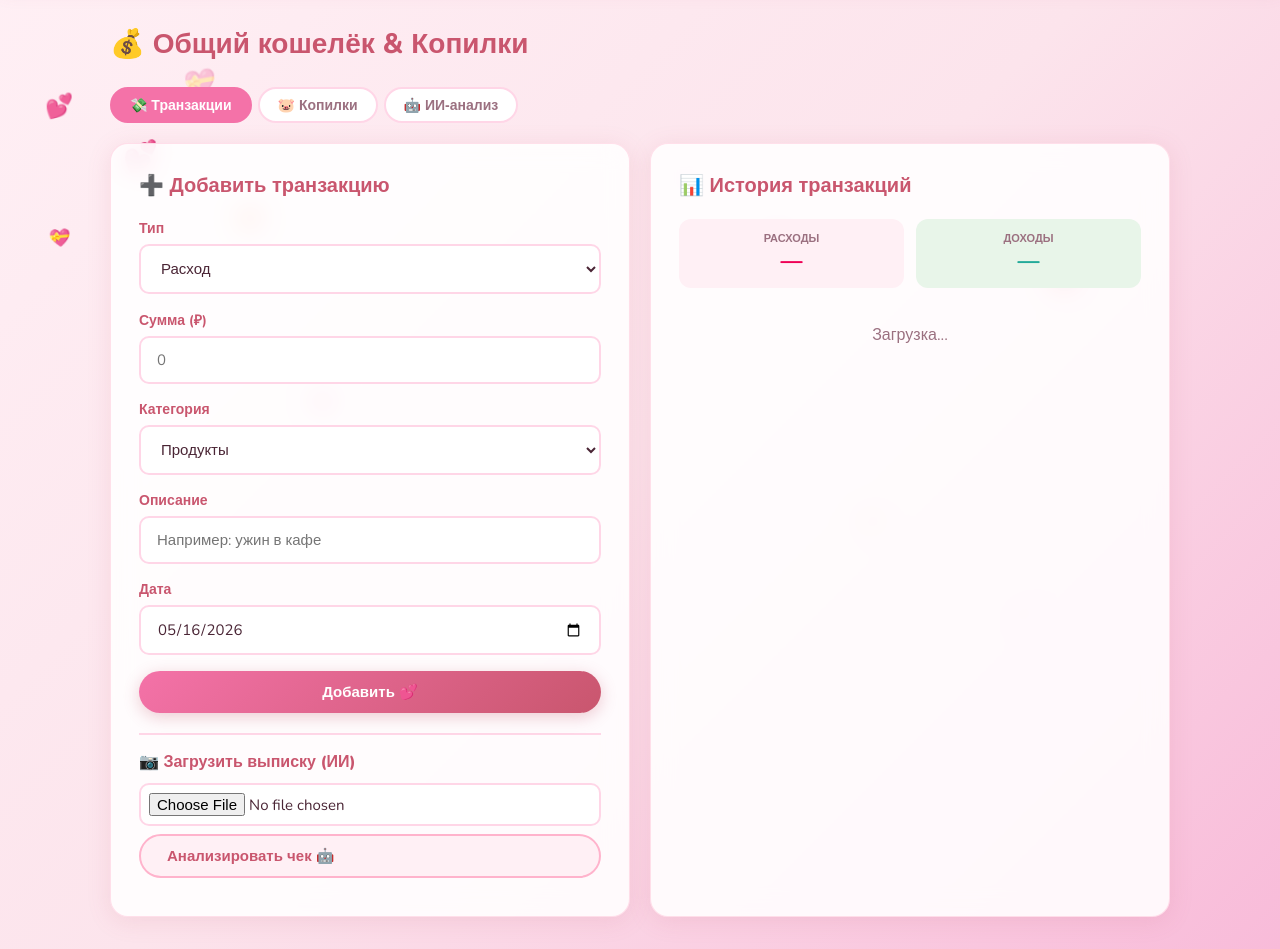
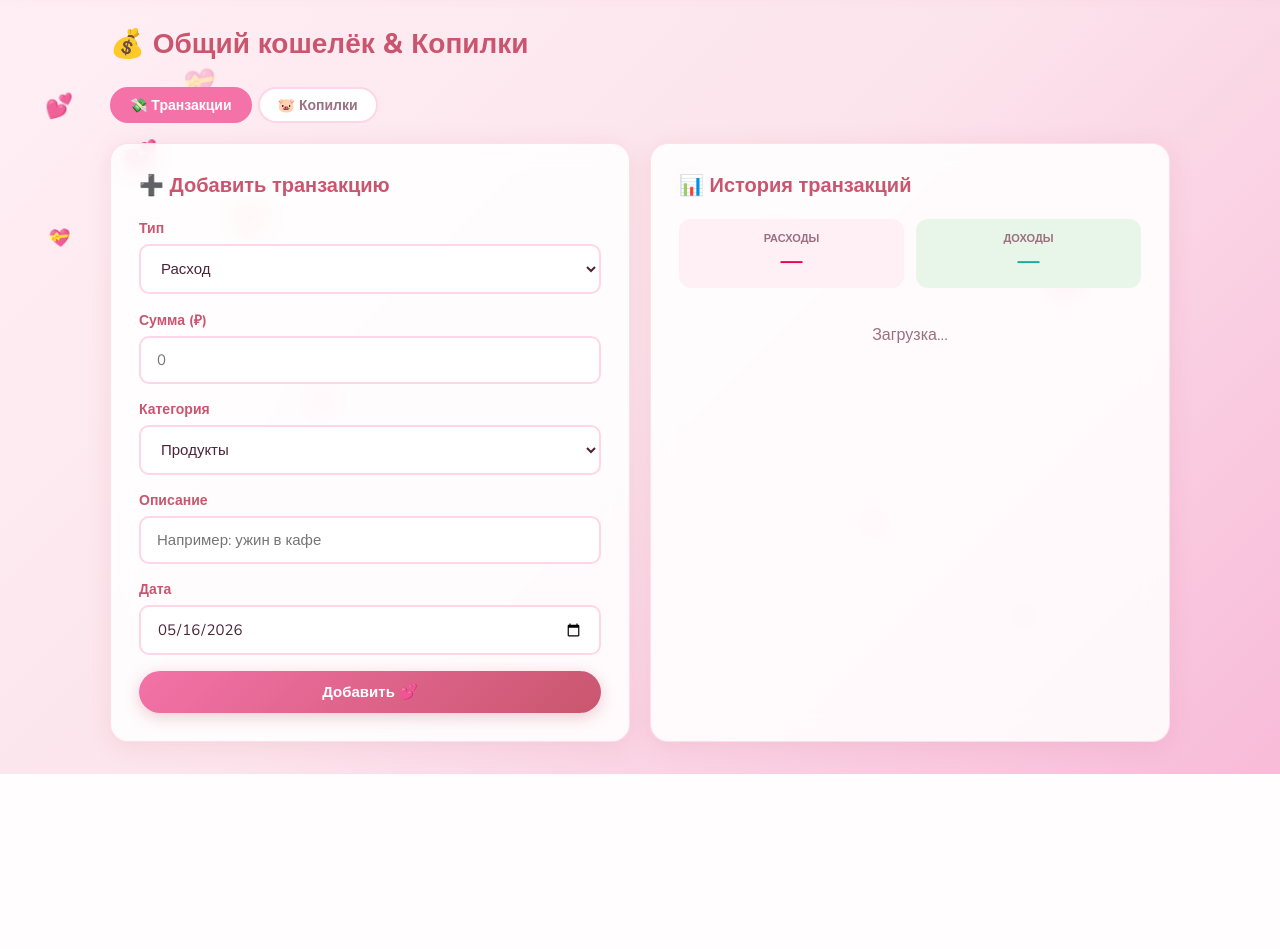
Before and after one commit to liubovtolka4eva-collab/2gether, a Python web app: template templates/wallet.html in a window 1280 px wide. Shown: the part 66-1015 px from the top of the page. After the commit the page ends 840 px from the top, so only its background shows below. Run offline with Jinja, Linux system fonts and the light colour scheme; the template is opened without the code that fills it, so the values that code supplies are empty.

Commit message:
Update wallet.html

```diff
--- a/templates/wallet.html
+++ b/templates/wallet.html
@@ -6,7 +6,6 @@
 <div class="tabs">
   <button class="tab-btn active" onclick="showTab('wallet-tab','wt')">💸 Транзакции</button>
   <button class="tab-btn" onclick="showTab('savings-tab','wt')">🐷 Копилки</button>
-  <button class="tab-btn" onclick="showTab('analysis-tab','wt')">🤖 ИИ-анализ</button>
 </div>
 
 <div id="wallet-tab" class="tab-content">
@@ -41,12 +40,6 @@
         <input type="date" id="txDate" class="input-field">
       </div>
       <button class="btn-primary full-width" onclick="addTransaction()">Добавить 💕</button>
-      <div style="border-top:2px solid var(--pink-soft);margin-top:20px;padding-top:16px">
-        <div style="font-weight:800;color:var(--pink-deep);margin-bottom:10px">📷 Загрузить выписку (ИИ)</div>
-        <input type="file" id="receiptFile" accept="image/*" class="input-field" style="padding:8px">
-        <button class="btn-secondary full-width" style="margin-top:8px" onclick="analyzeReceipt()">Анализировать чек 🤖</button>
-        <div id="receiptResult" style="margin-top:10px;color:var(--text-light);font-size:13px"></div>
-      </div>
     </div>
     <div class="card">
       <div class="card-title">📊 История транзакций</div>
@@ -89,16 +82,6 @@
       <div class="card-title">💰 Наши копилки</div>
       <div id="savingsList">Загрузка...</div>
     </div>
-  </div>
-</div>
-
-<div id="analysis-tab" class="tab-content" style="display:none">
-  <div class="card">
-    <div class="card-title">🤖 ИИ-анализ расходов</div>
-    <p style="color:var(--text-light);margin-bottom:20px">ИИ проанализирует ваши транзакции и даст персональные советы</p>
-    <button class="btn-primary" onclick="runAnalysis()">Запустить анализ 🤖</button>
-    <div id="analysisResult" style="margin-top:20px"></div>
-    <div id="categoryChart" style="margin-top:20px"></div>
   </div>
 </div>
 
@@ -208,39 +191,6 @@ async function addFunds() {
   loadSavings();
 }
 
-async function runAnalysis() {
-  const res = await TOGETHER.api('/api/ai/analyze','POST');
-  const div = document.getElementById('analysisResult');
-  div.innerHTML = res.tips.map(t=>
-    `<div style="background:var(--pink-light);border:1.5px solid var(--pink-soft);border-radius:12px;padding:14px;margin-bottom:10px;font-weight:600">${t}</div>`
-  ).join('');
-  // Category chart
-  const chart = document.getElementById('categoryChart');
-  const entries = Object.entries(res.breakdown).sort((a,b)=>b[1]-a[1]);
-  if(entries.length) {
-    const total = entries.reduce((s,[,v])=>s+v,0);
-    chart.innerHTML = '<div style="font-weight:800;color:var(--pink-deep);margin-bottom:12px">📊 Расходы по категориям</div>' +
-      entries.map(([cat,amt])=>{
-        const pct = Math.round(amt/total*100);
-        return `<div class="stat-bar-wrap">
-          <div class="stat-bar-label"><span>${CATS[cat]||'📦'} ${cat}</span><span>${TOGETHER.formatMoney(amt)} (${pct}%)</span></div>
-          <div class="stat-bar"><div class="stat-bar-fill" style="width:${pct}%"></div></div>
-        </div>`;
-      }).join('');
-  }
-}
-
-async function analyzeReceipt() {
-  const file = document.getElementById('receiptFile').files[0];
-  if(!file) { TOGETHER.toast('Выберите изображение','error'); return; }
-  document.getElementById('receiptResult').textContent = '🤖 Анализирую чек...';
-  // В реальной версии здесь отправляется изображение на Claude API
-  setTimeout(()=>{
-    document.getElementById('receiptResult').innerHTML =
-      '<div style="color:var(--pink-deep);font-weight:700">✅ Анализ завершён! Транзакция добавлена автоматически.<br><small style="color:var(--text-light)">Подключите Claude API для реального ИИ-распознавания</small></div>';
-  }, 1500);
-}
-
 window.addEventListener('load', () => {
   loadTransactions();
   loadSavings();
```
